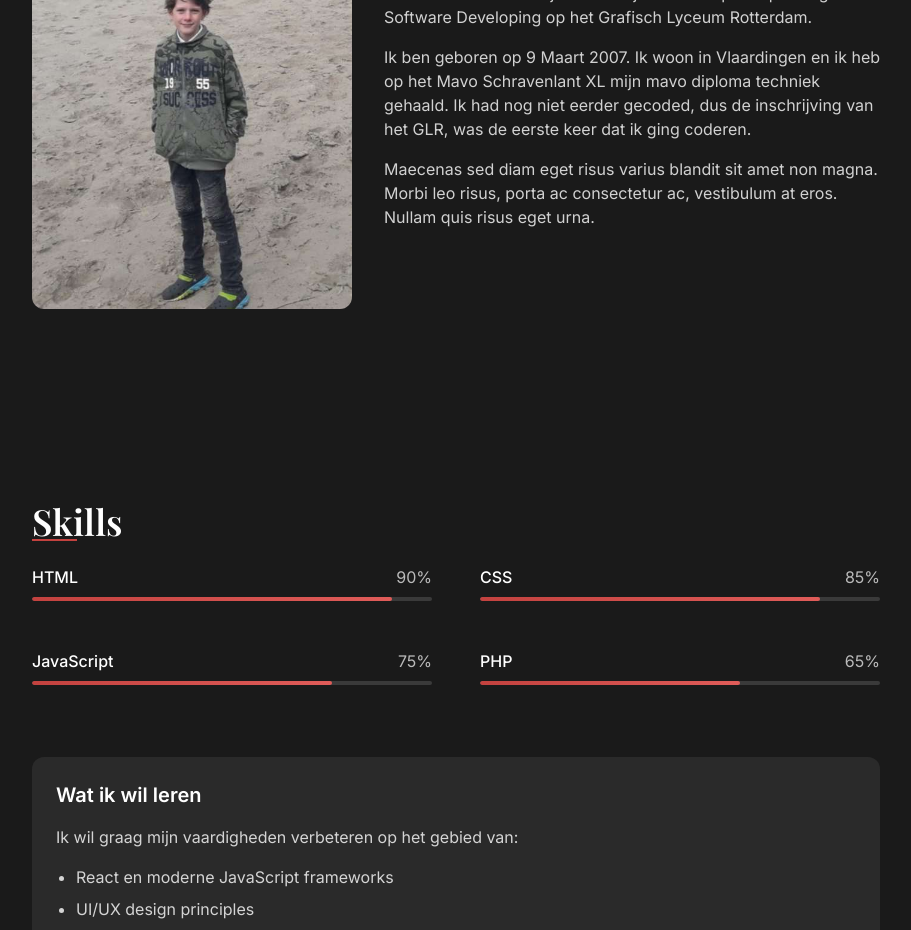
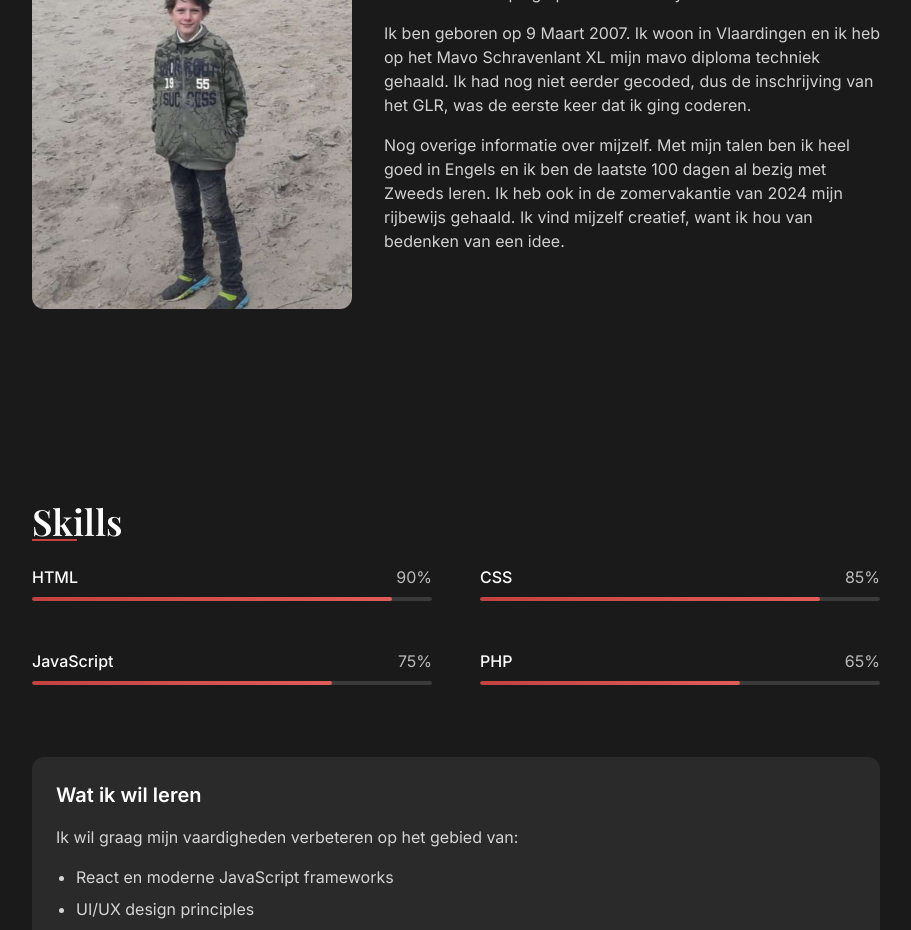
Before and after one commit to 100184/toine-portfolio-animate, a React (Vite) app: page / in a window 1280 px wide. Shown: the part 1060-1990 px from the top of the page, without its empty margins (184-1095 px from the left). Built offline with nearby package versions, Linux system fonts and the light colour scheme.

Commit message:
Update AboutSection.tsx

```diff
--- a/src/components/About/AboutSection.tsx
+++ b/src/components/About/AboutSection.tsx
@@ -41,7 +41,7 @@ const AboutSection: React.FC = () => {
               Ik ben geboren op 9 Maart 2007. Ik woon in Vlaardingen en ik heb op het Mavo Schravenlant XL mijn mavo diploma techniek gehaald. Ik had nog niet eerder gecoded, dus de inschrijving van het GLR, was de eerste keer dat ik ging coderen.
             </p>
             <p className="text-white/80">
-              Maecenas sed diam eget risus varius blandit sit amet non magna. Morbi leo risus, porta ac consectetur ac, vestibulum at eros. Nullam quis risus eget urna.
+              Nog overige informatie over mijzelf. Met mijn talen ben ik heel goed in Engels en ik ben de laatste 100 dagen al bezig met Zweeds leren. Ik heb ook in de zomervakantie van 2024 mijn rijbewijs gehaald. Ik vind mijzelf creatief, want ik hou van bedenken van een idee.
             </p>
           </div>
         </div>
```
